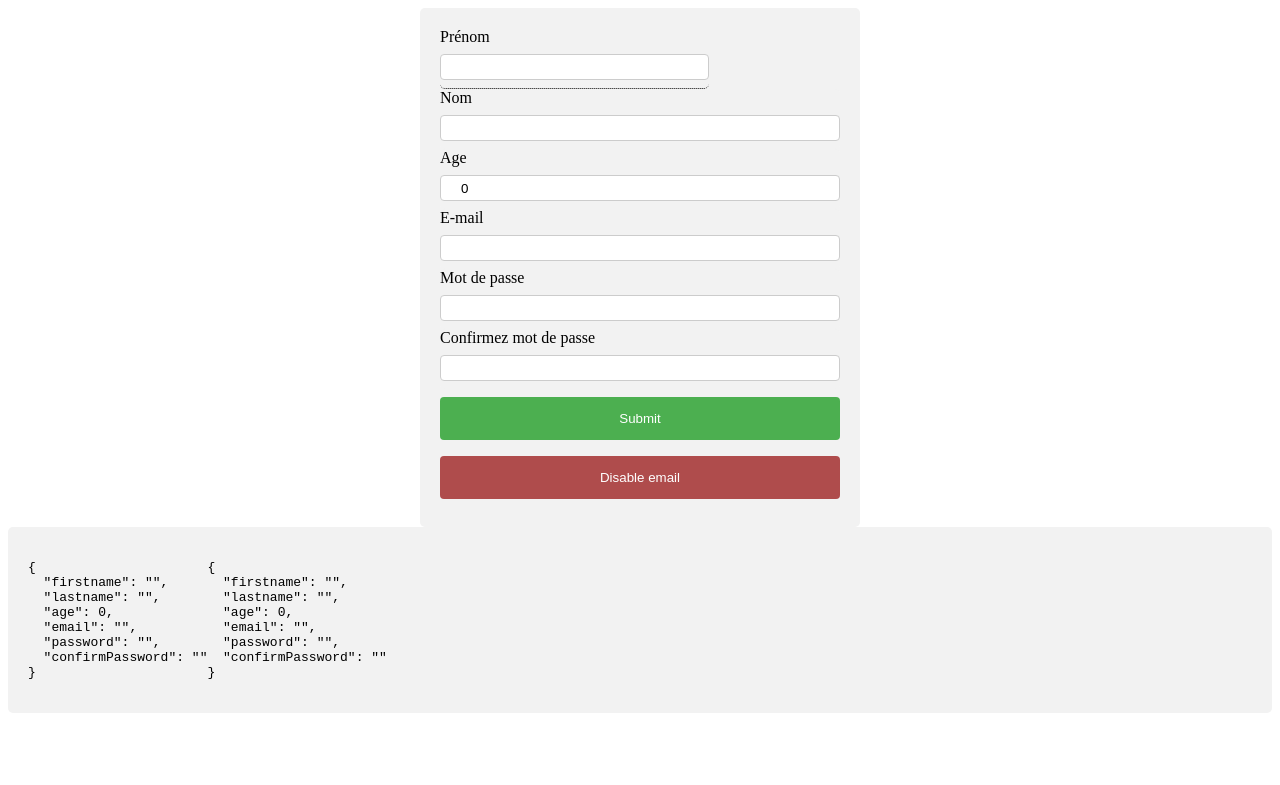
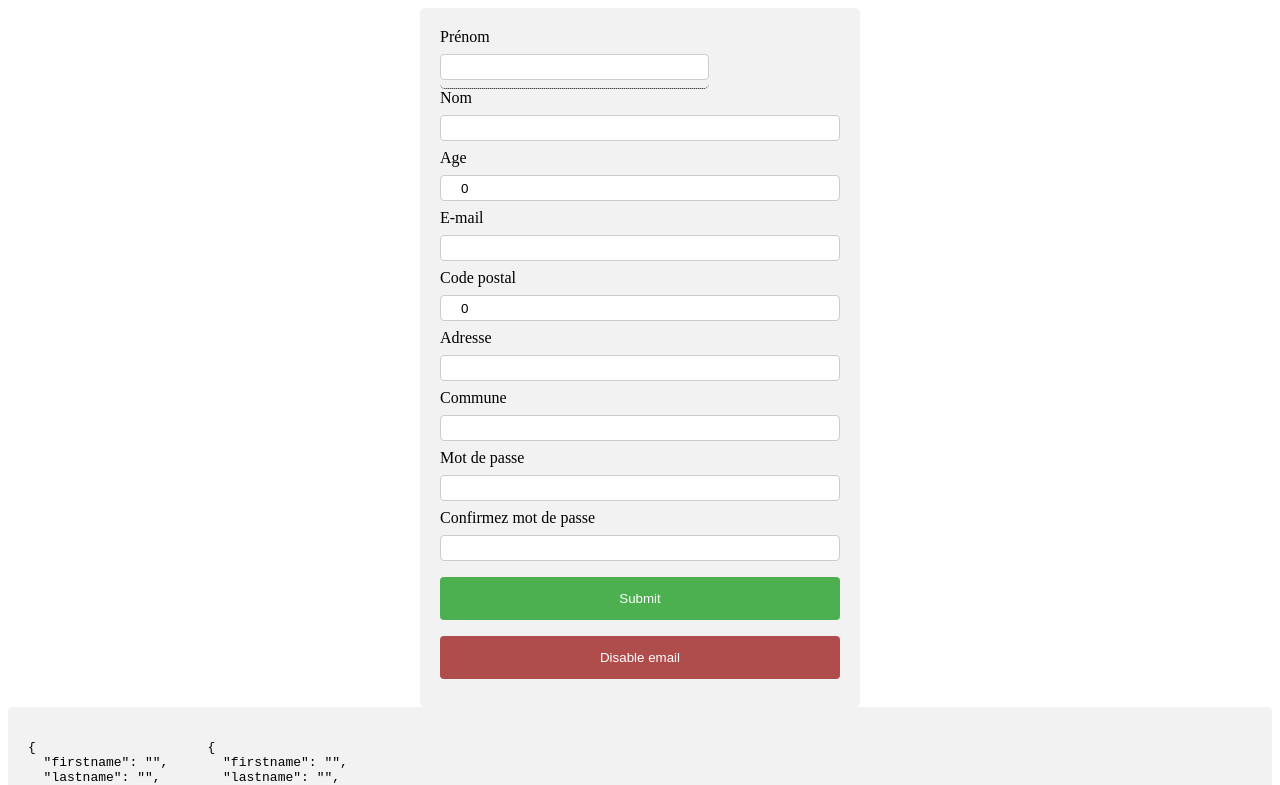
Before and after one commit to iliasse-e/angular-review, an Angular app: page / in a window 1280 px wide. Shown: the top 785 px of the page. Built offline with nearby package versions, Linux system fonts and the light colour scheme.

Commit message:
imbricated forms

```diff
--- a/src/app/app.component.ts
+++ b/src/app/app.component.ts
@@ -12,6 +12,11 @@ interface FormType {
   password: FormControl<string | null>;
   confirmPassword: FormControl<string | null>;
   secret?: FormControl<string>;
+  adress: FormGroup<{
+    zip: FormControl<number>;
+    city: FormControl<string | null>;
+    street: FormControl<string | null>;
+  }>
 }
 
 @Component({
@@ -57,6 +62,29 @@ interface FormType {
           }
         </div>
 
+        <ng-container formGroupName="adress">
+
+          <div class="flex flex-col mb-10">
+            <label for="zip">Code postal</label>
+            <input formControlName="zip" type="number" id="zip" />
+            @let zip = form.get('adress.zip')!;
+            @if ((zip.hasError('min') || zip.hasError('max')) && zip.dirty) {
+            <span class="error">Le code doit être entre 1000 et 9999</span>
+          }
+          </div>
+
+          <div class="flex flex-col mb-10">
+            <label for="street">Adresse</label>
+            <input formControlName="street" type="text" id="street" />
+          </div>
+
+          <div class="flex flex-col mb-10">
+            <label for="city">Commune</label>
+            <input formControlName="city" type="number" id="city" />
+          </div>
+
+        </ng-container>
+
         <div class="flex flex-col mb-10">
           <label for="password">Mot de passe</label>
           <input formControlName="password" type="password" id="password" />
@@ -101,6 +129,11 @@ export class AppComponent {
       validators: forbidEmailValidator('.ru'),
       asyncValidators: emailExistsValidatorAsync
     }),
+    adress: new FormGroup({
+      zip: new FormControl(0, {nonNullable: true, validators: [Validators.min(1000), Validators.max(9999)]}),
+      city: new FormControl(''), // accessible via form.get('adress.city')
+      street: new FormControl(''),
+    }),
     password: new FormControl(''),
     confirmPassword: new FormControl(''),
   }, {
```
Also changed, not shown: 1 other file (tests, documents, lock files or other folders).
